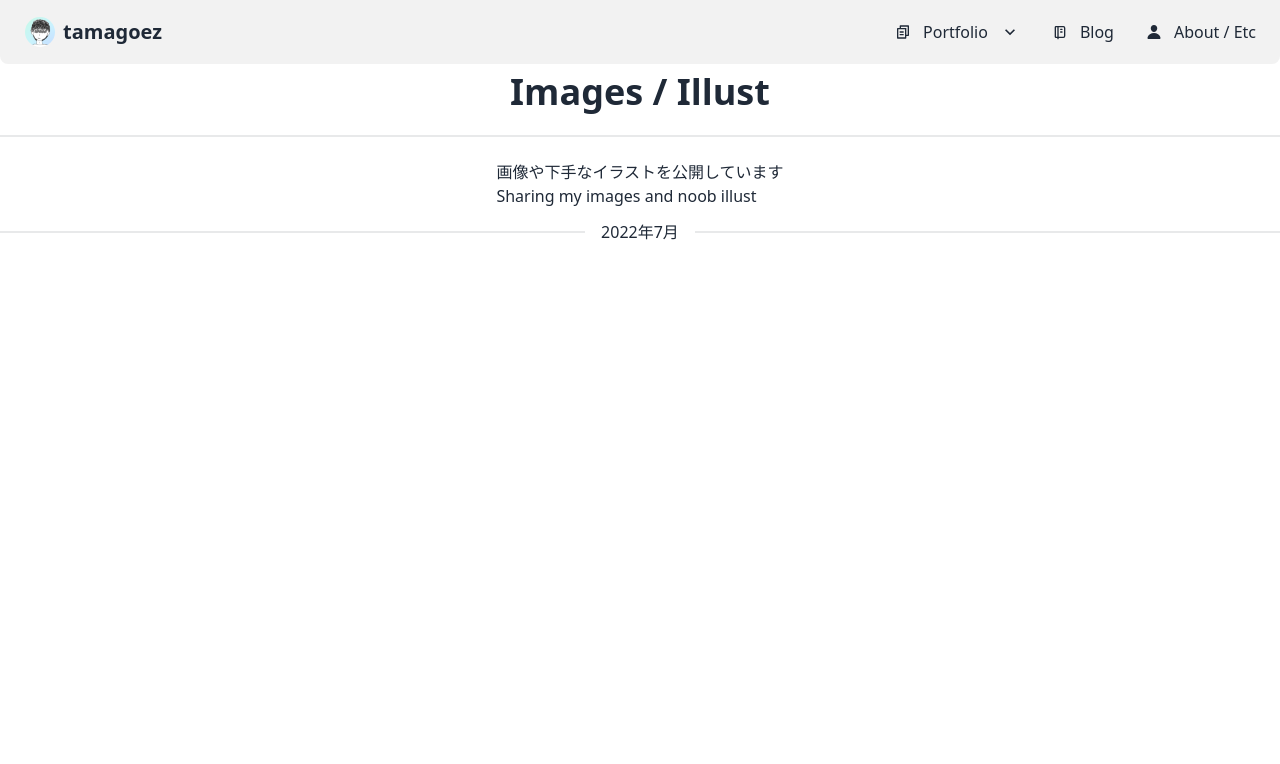
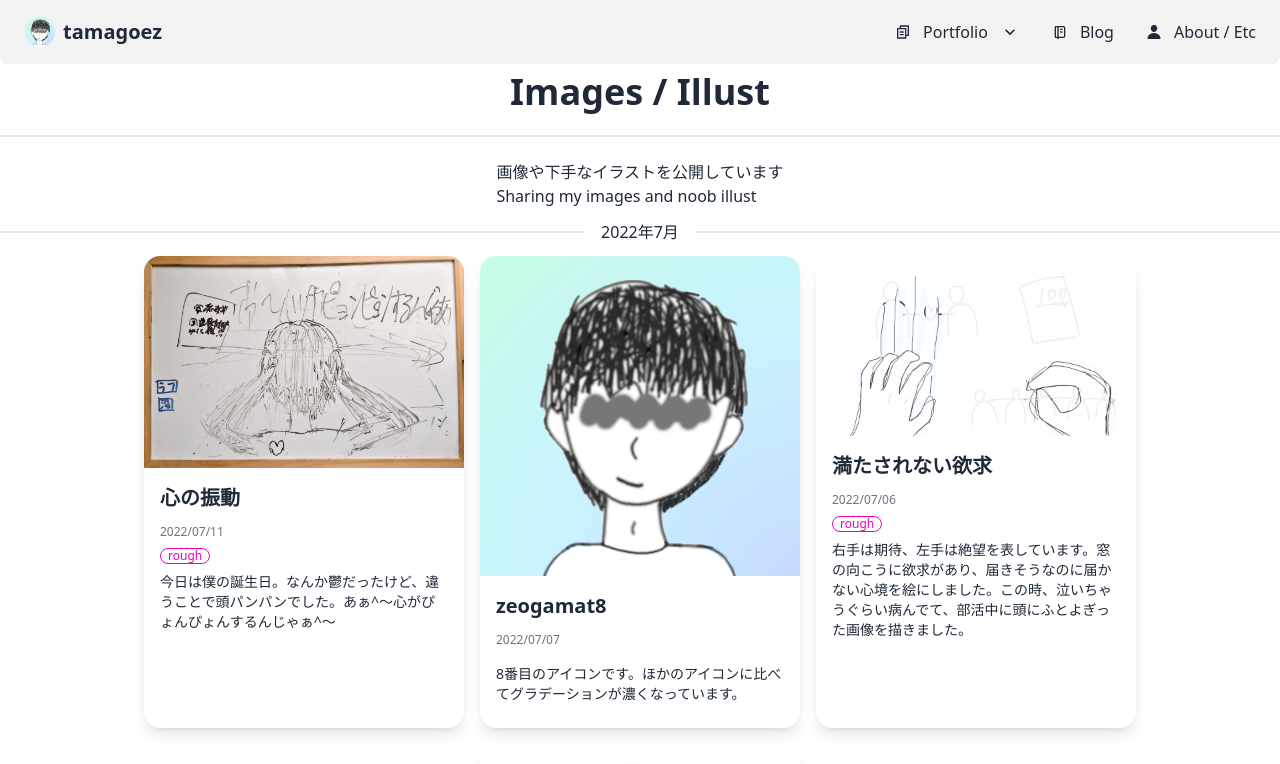
Before and after one commit to tamagoez/tamagoez-website-old, a Next.js app: page /portfolio/images in a window 1280 px wide. Shown: the top 764 px of the page. Built offline with nearby package versions, Linux system fonts and the light colour scheme.

Commit message:
change sortlist.forEach to sortlist.map

```diff
--- a/pages/portfolio/images/index.tsx
+++ b/pages/portfolio/images/index.tsx
@@ -17,8 +17,9 @@ export default function illust() {
       </p>
       <div className="divider">2022年7月</div>
       <div className="flex flex-wrap justify-center gap-4">
-        {sortlist.forEach(x => (
+        {sortlist.map((x) => (
           <Portfoliocard
+            key={x.url}
             type="images"
             url={x.url}
             title={x.title}
```
